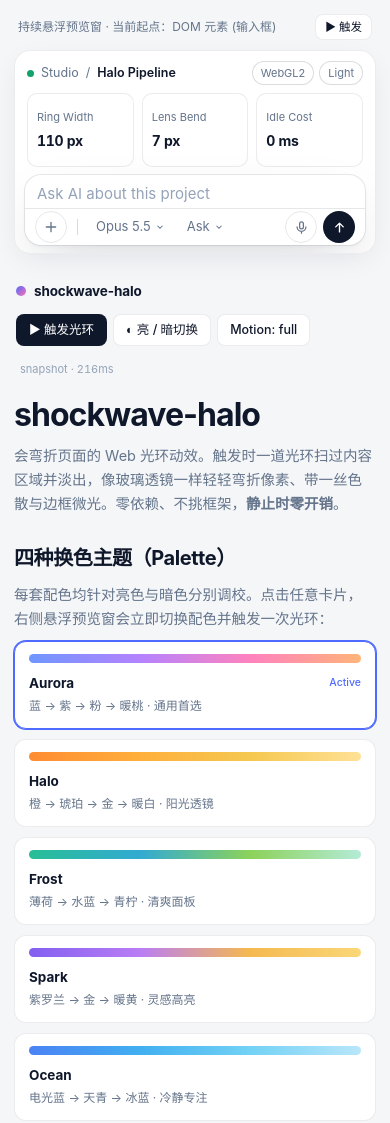
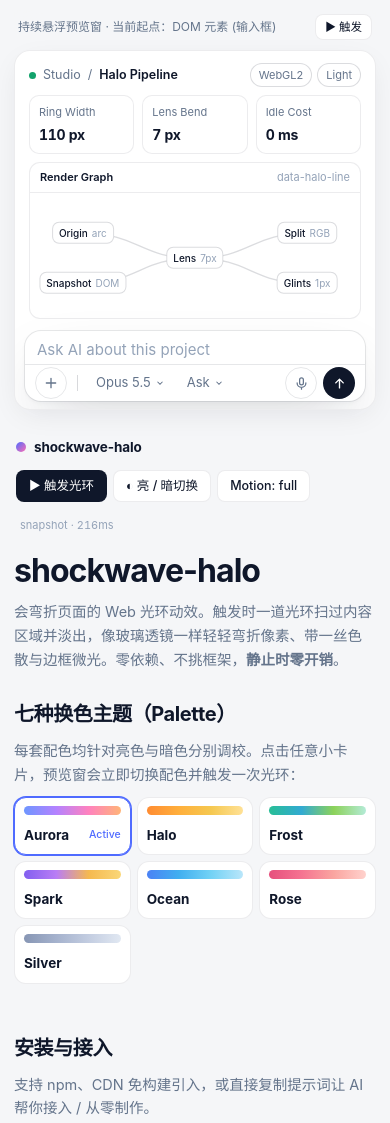
Before and after one commit to amasun/shockwave-halo, a website: page demo/index.html in a window 390 px wide. Shown: the top 1123 px of the page. Drawn offline with nearby package versions, Linux system fonts and the light colour scheme.

Commit message:
style(demo): half-screen mobile preview, compact palette cards, and fix 7-palette heading

```diff
--- a/demo/index.html
+++ b/demo/index.html
@@ -221,17 +221,17 @@
       backdrop-filter: blur(12px);
       padding: 4px 0 6px; margin: -4px 0 4px;
     }
-    .area { height: 226px; }
+    .area { height: 44vh; min-height: 280px; max-height: 400px; }
     .stage-inner {
       display: grid; grid-template-columns: 1.15fr 1fr; grid-template-rows: auto 1fr;
-      gap: 8px 10px; padding: 12px 14px 92px;
+      gap: 8px 10px; padding: 14px 16px 96px;
     }
     .ws-head { grid-column: 1 / -1; }
     .kpi { padding: 7px 9px; display: flex; flex-direction: column; justify-content: center; }
     .kpi-v { font-size: 14px; }
     .ws-card:not(.grow) { display: none; }
     .ws-card-head { padding: 5px 10px; font-size: 11px; }
-    .graph { min-height: 54px; }
+    .graph { min-height: 64px; }
     .node { padding: 2px 6px; font-size: 10px; }
     .area .aip { bottom: 10px !important; height: 74px !important; max-width: calc(100% - 20px); }
     .area .aip-card { height: 74px; }
@@ -244,12 +244,14 @@
     .sidenav { position: static; flex-direction: row; flex-wrap: wrap; align-items: center; justify-content: space-between; padding: 0 2px; }
     .nav-list, .nav-sep, .brand-meta { display: none; }
     .side-actions { flex-direction: row; }
+    .pal-showcase { grid-template-columns: repeat(auto-fill, minmax(98px, 1fr)); gap: 6px; }
+    .pal-card { padding: 8px 9px; }
+    .pal-desc { display: none; }
   }
   @media (max-width: 600px) {
-    .pal-showcase, .sliders, .bp-grid { grid-template-columns: 1fr; }
-    .area { height: 204px; }
-    .stage-inner { grid-template-columns: 1fr; padding: 10px 12px 86px; }
-    .ws-card.grow { display: none; }
+    .sliders, .bp-grid { grid-template-columns: 1fr; }
+    .area { height: 45vh; min-height: 270px; max-height: 360px; }
+    .stage-inner { grid-template-columns: 1fr; grid-template-rows: auto auto 1fr; padding: 12px 14px 90px; }
     .area .aip { bottom: 8px !important; height: 70px !important; }
     .area .aip-card { height: 70px; }
     .area .aip-line { margin: 7px 12px 4px; }
@@ -283,15 +285,15 @@
   <!-- Center: Scrollable Documentation & Controls -->
   <main class="main">
 
-    <!-- 1. Hero & 4-Palette Showcase -->
+    <!-- 1. Hero & 7-Palette Showcase -->
     <section id="preview">
       <h1>shockwave-halo</h1>
       <p class="lead">
         会弯折页面的 Web 光环动效。触发时一道光环扫过内容区域并淡出，像玻璃透镜一样轻轻弯折像素、带一丝色散与边框微光。零依赖、不挑框架，<strong>静止时零开销</strong>。
       </p>
 
-      <h2 style="margin-top:26px;">四种换色主题（Palette）</h2>
-      <p class="lead" style="margin-bottom:8px;">每套配色均针对亮色与暗色分别调校。点击任意卡片，右侧悬浮预览窗会立即切换配色并触发一次光环：</p>
+      <h2 style="margin-top:26px;">七种换色主题（Palette）</h2>
+      <p class="lead" style="margin-bottom:8px;">每套配色均针对亮色与暗色分别调校。点击任意小卡片，预览窗会立即切换配色并触发一次光环：</p>
       <div class="pal-showcase" id="palettes"></div>
     </section>
 
```
